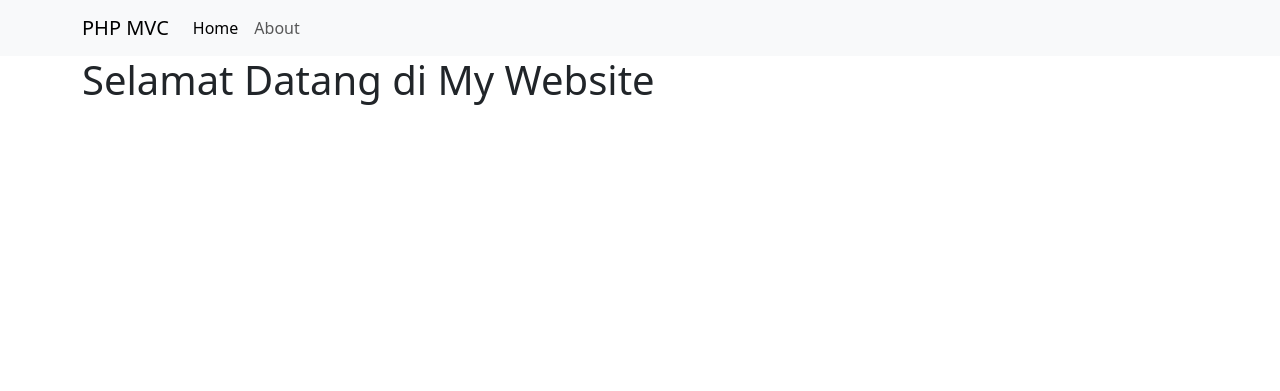
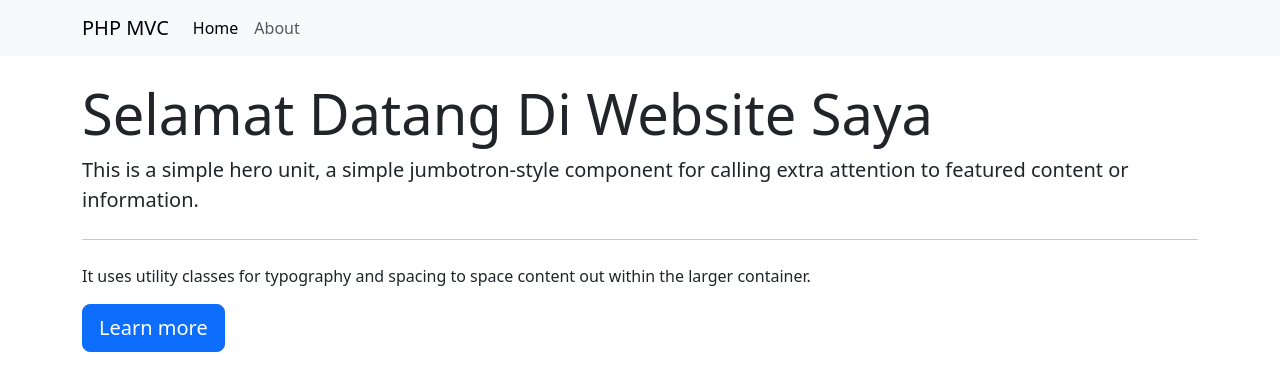
Before and after one commit to manf11/php-MVC, a PHP site: the page made by app/views/home/index.php in a window 1280 px wide. Shown: the top 391 px of the page. Run offline with PHP 8.4, Linux system fonts and the light colour scheme; the template is opened without the code that fills it, so the values that code supplies are empty; some libraries are stand-ins or nearby versions.

Commit message:
menambahkan asset di phpMVC

```diff
--- a/app/views/about/index.php
+++ b/app/views/about/index.php
@@ -1,3 +1,5 @@
-
-    <h1>ini halaman index</h1>
+<div class="container">
+    <h1 class="mt-4">About Me</h1>
+    <img src="<?= BASEURL; ?>/img/profile2.jpeg" alt="ahlis" width="200" class="rounded-circle shadow">
     <p>halo nama saya <?= $data['nama']; ?>, cita cita <?= $data['cita-cita']; ?>, umur <?= $data['umur']; ?> tahun .</p>
+</div>
--- a/app/views/home/index.php
+++ b/app/views/home/index.php
@@ -1,3 +1,9 @@
 <div class="container">
-    <h1>Selamat Datang di My Website</h1>
+    <div class="jumbotron mt-4">
+        <h1 class="display-4">Selamat Datang Di Website Saya</h1>
+        <p class="lead">This is a simple hero unit, a simple jumbotron-style component for calling extra attention to featured content or information.</p>
+        <hr class="my-4">
+        <p>It uses utility classes for typography and spacing to space content out within the larger container.</p>
+        <a class="btn btn-primary btn-lg" href="#" role="button">Learn more</a>
+    </div>
 </div>
--- a/app/views/templates/footer.php
+++ b/app/views/templates/footer.php
@@ -1,3 +1,3 @@
 </body>
 </html>
-<script>"<?= BASEURL; ?>/js/bootstrap.js" </script>
+<script>"<?= BASEURL; ?>/js/bootstrap.js"</script>
```
Also changed, not shown: public/img/profile.jpg (added), public/img/profile2.jpeg (added).
